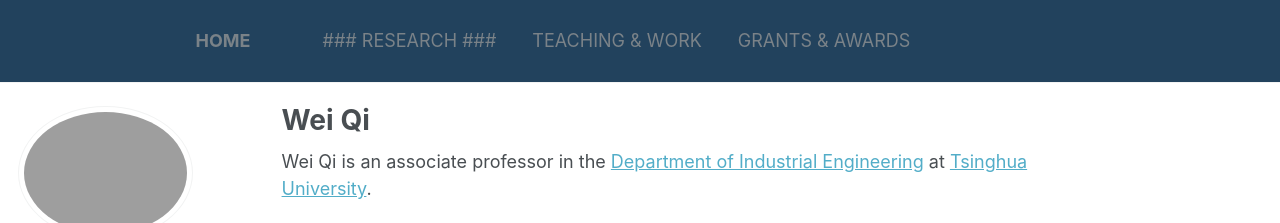
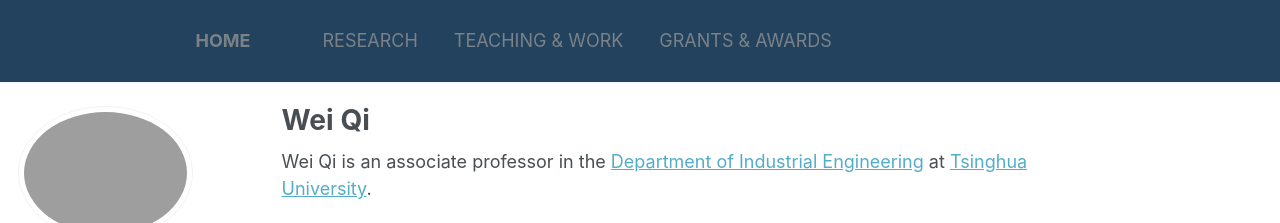
Before and after one commit to wei-qi-home/wei-qi-home.github.io, a Jekyll site: the page built from _pages/about.md, in a window 1280 px wide. Shown: the top 223 px of the page. Built offline with Jekyll 4.4.1, drawn with Linux system fonts in a browser that asks for light colours.

```diff
--- a/_data/navigation.yml
+++ b/_data/navigation.yml
@@ -1,6 +1,6 @@
 # main links links
 main:
-  - title: "### RESEARCH ###"
+  - title: "RESEARCH"
     url: /research/
 
   - title: "TEACHING & WORK"
```
